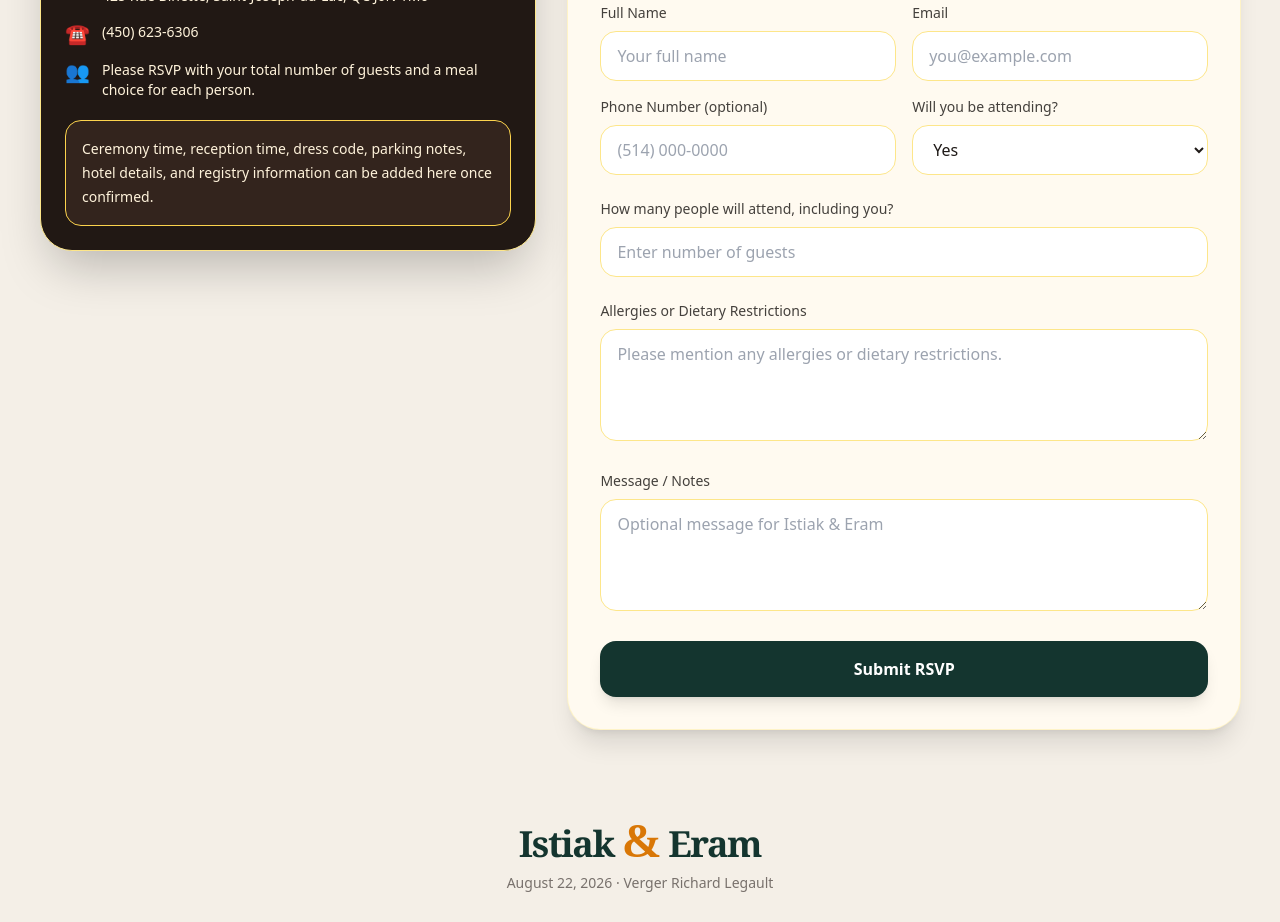
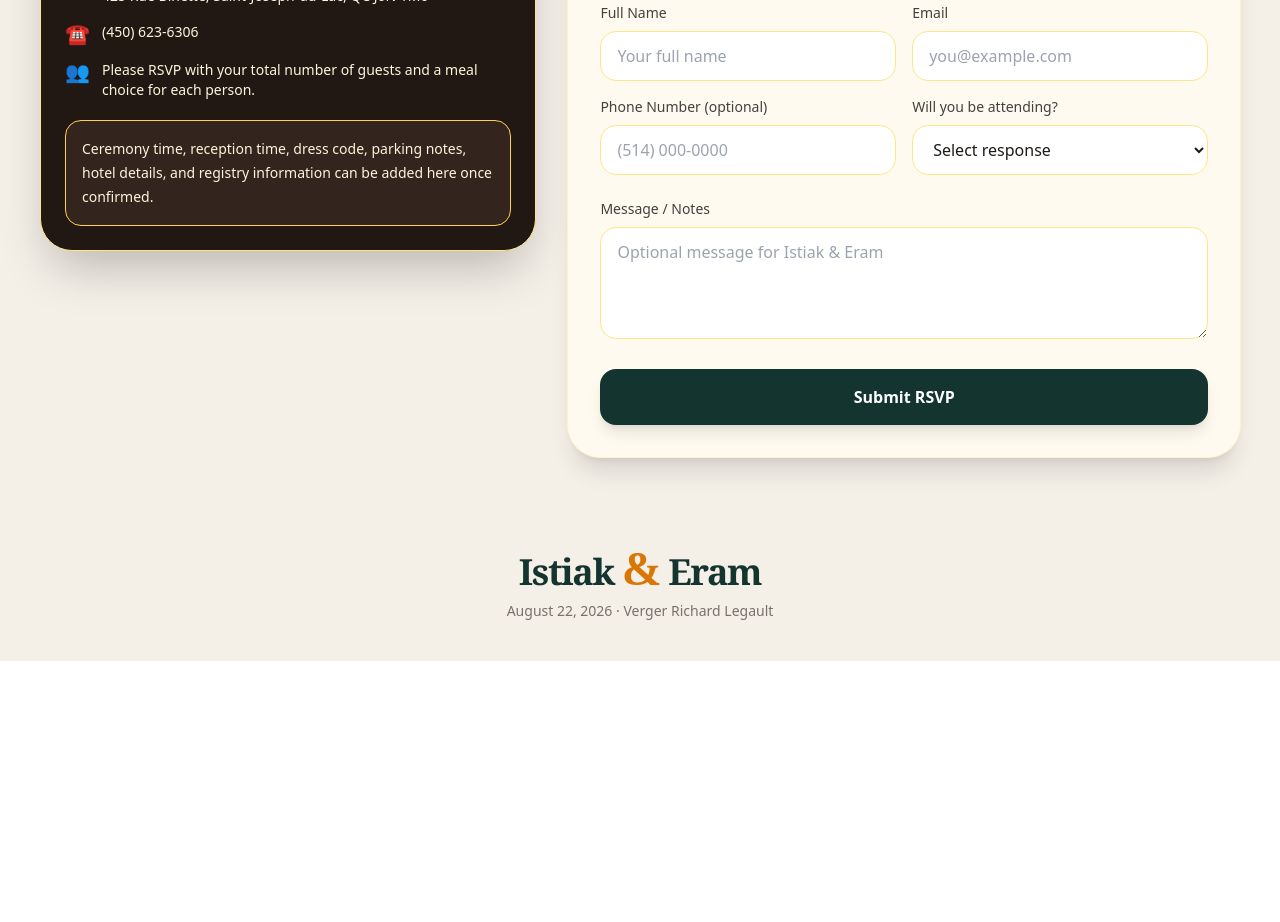
Before and after one commit to istiak514/Istiak_Nowshin_wedding, a React (Vite) app: page / in a window 1280 px wide. Shown: the part 1420-2342 px from the top of the page. After the commit the page ends 2081 px from the top, so only its background shows below. Built offline with nearby package versions, Linux system fonts and the light colour scheme.

Commit message:
Update App.jsx

```diff
--- a/src/App.jsx
+++ b/src/App.jsx
@@ -145,11 +145,12 @@
   const [submitting, setSubmitting] = useState(false);
   const [submitError, setSubmitError] = useState("");
   const [emailError, setEmailError] = useState("");
+  const [attendingError, setAttendingError] = useState("");
   const [form, setForm] = useState({
     name: "",
     email: "",
     phone: "",
-    attending: "Yes",
+    attending: "",
     guestCount: "",
     guests: [],
     allergies: "",
@@ -198,6 +199,13 @@
 
     setEmailError("");
 
+    if (!form.attending) {
+      setAttendingError("Please select whether you will be attending.");
+      setSubmitError("Please select whether you will be attending.");
+      return;
+    }
+
+    setAttendingError("");
     setSubmitting(true);
     setSubmitError("");
 
@@ -462,10 +470,25 @@
                   </Field>
 
                   <Field label="Will you be attending?">
-                    <Select value={form.attending} onChange={(event) => setForm({ ...form, attending: event.target.value })}>
+                    <Select
+                      required
+                      value={form.attending}
+                      onChange={(event) => {
+                        setForm({ ...form, attending: event.target.value });
+                        if (attendingError) setAttendingError("");
+                      }}
+                    >
+                      <option value="" disabled>
+                        Select response
+                      </option>
                       <option value="Yes">Yes</option>
                       <option value="No">No</option>
                     </Select>
+                    {attendingError && (
+                      <p className="mt-2 text-sm font-medium text-red-600">
+                        {attendingError}
+                      </p>
+                    )}
                   </Field>
                 </div>
 
```
